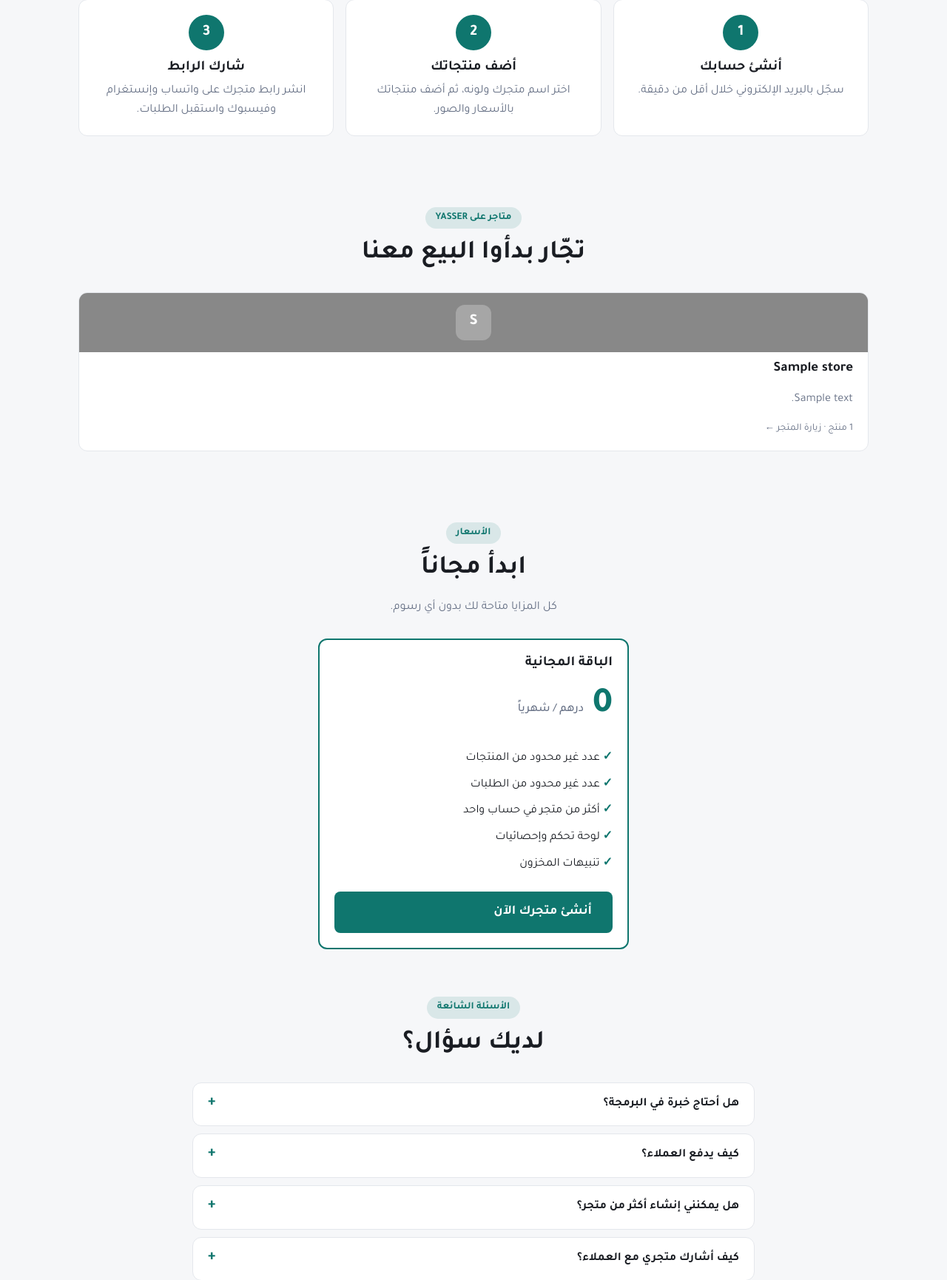
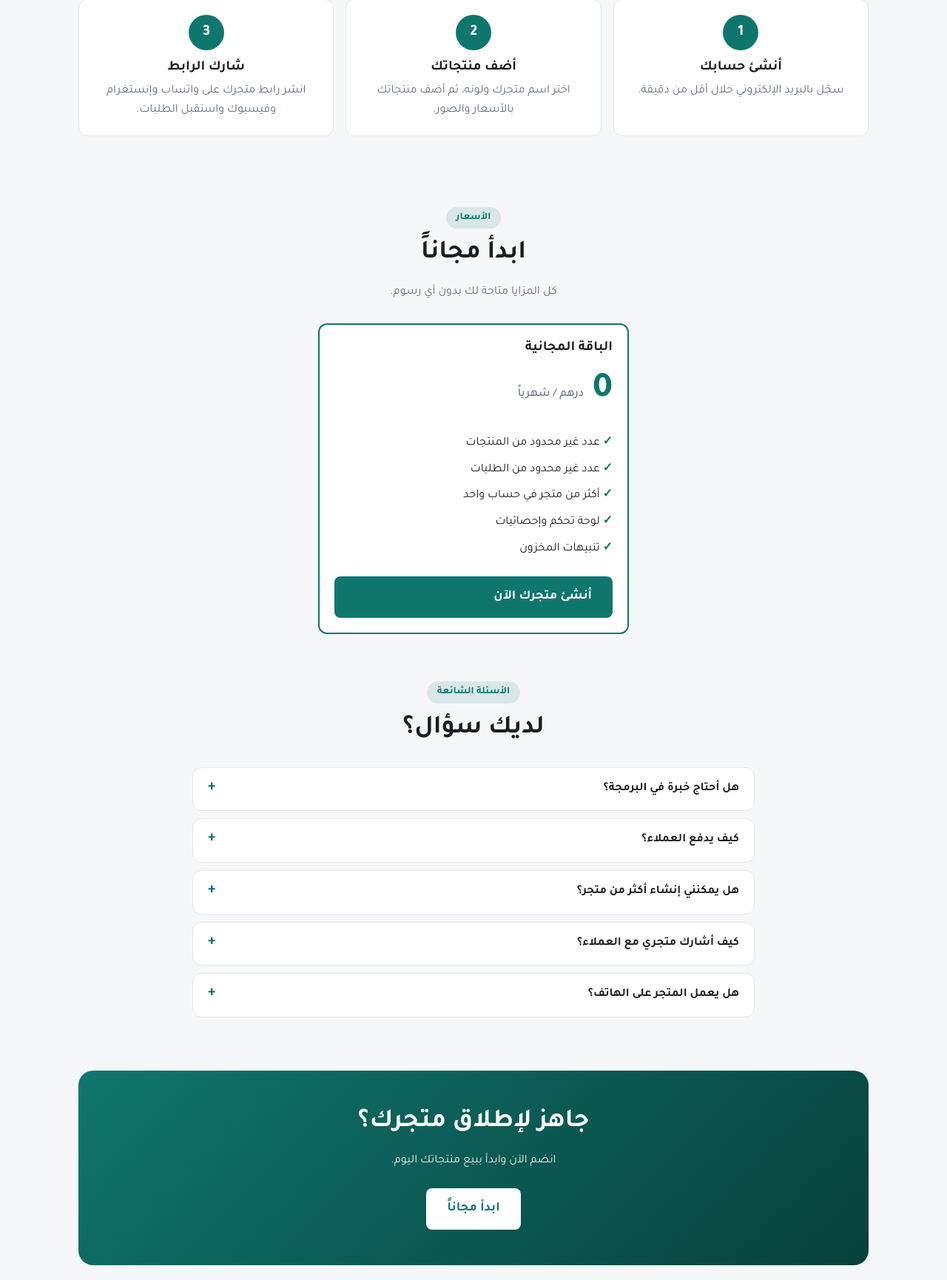
Before and after one commit to yasserhelpit-byte/yasser, a Node project: template views/home.ejs in a window 1280 px wide. Shown: the part 1557-3287 px from the top of the page at 74% size. Run offline with Node 20 templates, Linux system fonts and the light colour scheme; the template is opened without the code that fills it: most values are stand-ins (such as "Sample title", 1, 10 or a date in 2020).

Commit message:
Remove store showcase section from landing page
Co-Authored-By: Claude Opus 5.5 <noreply@anthropic.com>
Claude-Session: https://claude.ai/code/session_01RsLP23fLZrLf2PDzJGCzpR

```diff
--- a/public/style.css
+++ b/public/style.css
@@ -217,11 +217,6 @@ html { scroll-behavior: smooth; }
 .steps-l .card { text-align: center; }
 .steps-l b { display: inline-grid; place-items: center; width: 48px; height: 48px; border-radius: 50%; background: var(--brand); color: #fff; font-size: 1.3rem; }
 
-.showcase { padding: 0; overflow: hidden; }
-.showcase-top { height: 80px; display: grid; place-items: center; }
-.showcase-top span { width: 48px; height: 48px; border-radius: 12px; background: rgb(255 255 255 / 25%); color: #fff; font-weight: 800; font-size: 1.3rem; display: grid; place-items: center; }
-.showcase h3, .showcase p, .showcase small { padding: 0 20px; }
-.showcase small { display: block; padding-bottom: 18px; }
 
 .price-card { max-width: 420px; margin: 0 auto; border: 2px solid var(--brand); text-align: right; }
 .price-card h3 { margin-top: 0; }
--- a/src/server.js
+++ b/src/server.js
@@ -41,15 +41,6 @@ const slugify = (s) =>
 
 // ---------- Public pages ----------
 app.get('/', (req, res) => {
-  // Showcase only stores that have at least one published product.
-  const stores = db
-    .prepare(
-      `SELECT s.name, s.slug, s.description, s.color,
-              (SELECT COUNT(*) FROM products p WHERE p.store_id = s.id AND p.active = 1) AS product_count
-       FROM stores s WHERE EXISTS (SELECT 1 FROM products p WHERE p.store_id = s.id AND p.active = 1)
-       ORDER BY s.id DESC LIMIT 6`
-    )
-    .all();
   const counts = db
     .prepare(
       `SELECT (SELECT COUNT(*) FROM stores) AS stores,
@@ -57,7 +48,7 @@ app.get('/', (req, res) => {
               (SELECT COUNT(*) FROM orders) AS orders`
     )
     .get();
-  res.render('home', { stores, counts });
+  res.render('home', { counts });
 });
 
 app.get('/signup', (req, res) => res.render('signup', { error: null, values: {} }));
--- a/views/home.ejs
+++ b/views/home.ejs
@@ -87,25 +87,6 @@
   </div>
 </section>
 
-<% if (stores.length) { %>
-<section class="l-section">
-  <div class="l-head">
-    <span class="pill">متاجر على YASSER</span>
-    <h2>تجّار بدأوا البيع معنا</h2>
-  </div>
-  <div class="grid three">
-    <% stores.forEach(s => { %>
-      <a class="card showcase" href="/s/<%= s.slug %>">
-        <div class="showcase-top" style="background: <%= s.color %>"><span><%= s.name.trim().charAt(0).toUpperCase() %></span></div>
-        <h3><%= s.name %></h3>
-        <p class="muted"><%= s.description || 'متجر على YASSER' %></p>
-        <small class="muted"><%= s.product_count %> منتج · زيارة المتجر ←</small>
-      </a>
-    <% }) %>
-  </div>
-</section>
-<% } %>
-
 <section id="pricing" class="l-section">
   <div class="l-head">
     <span class="pill">الأسعار</span>
```
